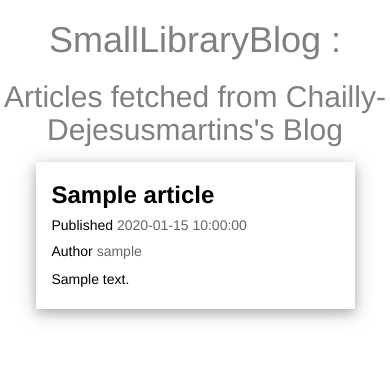
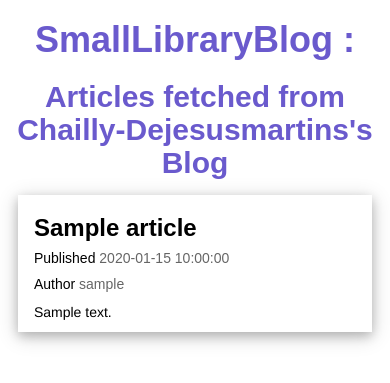
Before and after one commit to BereniceLe/Symfony_Blog, a Symfony app: template templates/othersBlog.html.twig in a window 390 px wide. Shown: the part 187-570 px from the top of the page. Run offline with Twig, Linux system fonts and the light colour scheme; the template is opened without the code that fills it: most values are stand-ins (such as "Sample title", 1, 10 or a date in 2020); some libraries are stand-ins or nearby versions.

Commit message:
Final version

```diff
--- a/public/css/main.css
+++ b/public/css/main.css
@@ -25,6 +25,27 @@
 		margin-bottom: 0px;
 	}
 
+	.formulaire{
+		margin-left: 5%;
+		margin-right: 5%;
+		margin-top: 10%;
+	}
+
+	.formulaireL{
+		margin-left: 5%;
+		margin-right: 5%;
+		margin-top: 20%;
+	}
+
+	.articles{
+		margin-left: .5%;
+		margin-right: .5%;
+	}
+
+	.add{
+		background-color: white;
+		border-radius: 25px;
+	}
 
 }
 
@@ -37,6 +58,27 @@
 	.tel{
         display:none;
     }
+
+    .formulaire{
+		margin-left: 10%;
+		margin-right: 10%;
+		margin-top: 3%;
+	}
+
+	.formulaireL{
+		margin-left: 30%;
+		margin-right: 30%;
+		margin-top: 10%;
+	}
+	.articles{
+		margin-left: 5%;
+		margin-right: 5%;
+	}
+}
+
+.h1, .h2, .h3, .h4, .h5, .h6, h1, h2, h3, h4, h5, h6 {
+    font-family: Jazz LET, fantasy !important;
+
 }
 
 .body{
@@ -49,16 +91,7 @@
 }
 .form_title{
 	text-align: center;
-}
-
-.formulaire{
-	margin-left: 10%;
-	margin-right: 10%;
-}
-
-.formulaireL{
-	margin-left: 30%;
-	margin-right: 30%;
+	color : SlateBlue;
 }
 
 .delete{
@@ -68,12 +101,9 @@
 }
 .modify{
 	float: right;
+	color : SlateBlue;
 }
 
-.articles{
-	margin-left: 5%;
-	margin-right: 5%;
-}
 
 .puttomiddle{
 	vertical-align: middle;
@@ -83,6 +113,7 @@
 	position: fixed;
 	bottom: 25px;
 	right: 15px;
+	color : SlateBlue;
 }
 
 .removehover:hover{
@@ -95,5 +126,6 @@
 }
 
 .blog{
-	color : gray;
+	color : SlateBlue;
+	font-weight: bold;
 }
--- a/templates/about.html.twig
+++ b/templates/about.html.twig
@@ -7,7 +7,7 @@
   <p>
     This blog as been created by Bérénice Lemoine et Clément Manniez for the subject "HMIN302 E-application".<br>
     We are both student at the science faculty of the University of Montpellier.<br>
-    We're in the second year of AIGLE master's degree, it is basically Software Engineerin.<br>
+    We're in the second year of AIGLE master's degree, it is basically Software Engineering.<br>
   </p>
 </div>
 
--- a/templates/base.html.twig
+++ b/templates/base.html.twig
@@ -11,7 +11,7 @@
         <script src="https://ajax.googleapis.com/ajax/libs/jquery/3.5.1/jquery.min.js"></script>
         <script src="https://maxcdn.bootstrapcdn.com/bootstrap/3.4.1/js/bootstrap.min.js"></script>
 
-        <title>{% block title %}SmallLibraryBlog{% endblock %}</title>
+        <title>{% block title %}Small Library Blog{% endblock %}</title>
         {% block stylesheets %}{% endblock %}
     </head>
     <body>
@@ -45,12 +45,10 @@
             </div>
           </div>
         </nav>
-      <!--style>
-      body,h1,h2,h3,h4,h5,h6 {font-family: "Karma", sans-serif}
-      .w3-bar-block .w3-bar-item {padding:20px}
-      </style-->
+
       <div class="body">
-        {% if app.user %}
+        {% set currentPath = path(app.request.attributes.get('_route'), app.request.attributes.get('_route_params')) %}
+        {% if app.user and currentPath != '/addarticle' %}
             <a href="/addarticle" class="add">
                 <svg xmlns="http://www.w3.org/2000/svg" width="40" height="40" fill="currentColor" class="bi bi-plus-circle" viewBox="0 0 16 16">
                   <path d="M8 15A7 7 0 1 1 8 1a7 7 0 0 1 0 14zm0 1A8 8 0 1 0 8 0a8 8 0 0 0 0 16z"/>
--- a/templates/index.html.twig
+++ b/templates/index.html.twig
@@ -3,7 +3,7 @@
 {% extends 'base.html.twig' %}
 
 {% block body %}
-  <h1 class="form_title blog">SmallLibraryBlog</h1>
+  <h1 class="form_title blog">Small Library Blog</h1>
 
   <div class="articles">
   {% for article in articles %}
--- a/templates/othersBlog.html.twig
+++ b/templates/othersBlog.html.twig
@@ -18,14 +18,6 @@
 
     <div class="w3-container">
       <p>{{ article.content | raw}}</p>
-      <div class="w3-row">
-        <div class="w3-col m8 s12">
-          <p></p>
-        </div>
-        <div class="w3-col m4 w3-hide-small">
-          <p></p>
-        </div>
-      </div>
     </div>
   </div>
   {% endfor %}
```
Also changed, not shown: README.md (added).
